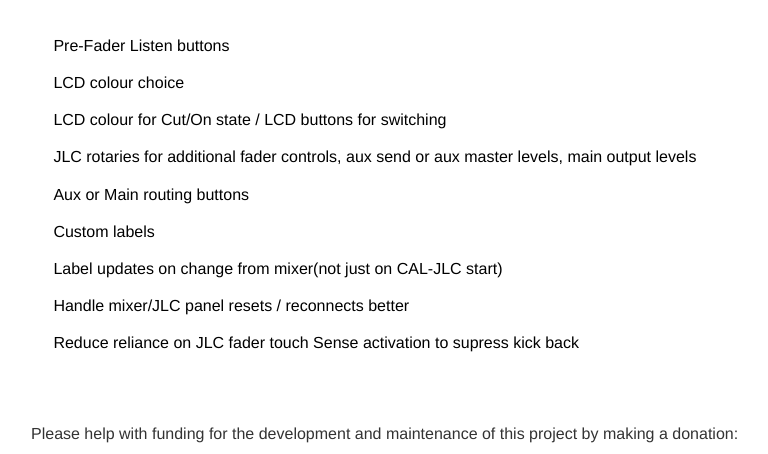
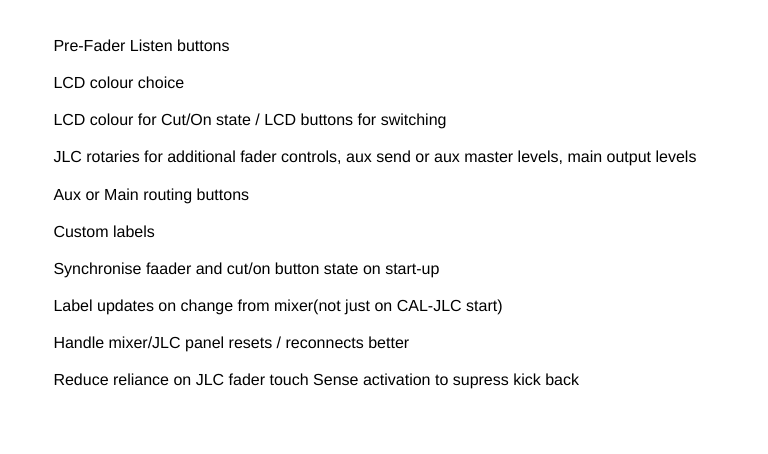
Before and after one commit to caljlc/CAL-JLC, a Jekyll site: the page built from docs/usage.html, in a window 1280 px wide and 900 px high, scrolled down 1213 px, cut to the strip 0-454 px from the top of the window. Shown: the whole strip, without its empty margins (161-929 px from the left). Built offline with Jekyll 4.4.1, drawn with Linux system fonts in a browser that asks for light colours.

Commit message:
Update usage.html

```diff
--- a/docs/usage.html
+++ b/docs/usage.html
@@ -68,6 +68,7 @@
 		<li>JLC rotaries for additional fader controls, aux send or aux master levels, main output levels</li>
 		<li>Aux or Main routing buttons</li>
 		<li>Custom labels</li>
+		<li>Synchronise faader and cut/on button state on start-up</li>
 		<li>Label updates on change from mixer(not just on CAL-JLC start)</li>
 		<li>Handle mixer/JLC panel resets / reconnects better</li>
 		<li>Reduce reliance on JLC fader touch Sense activation to supress kick back</li>
```
